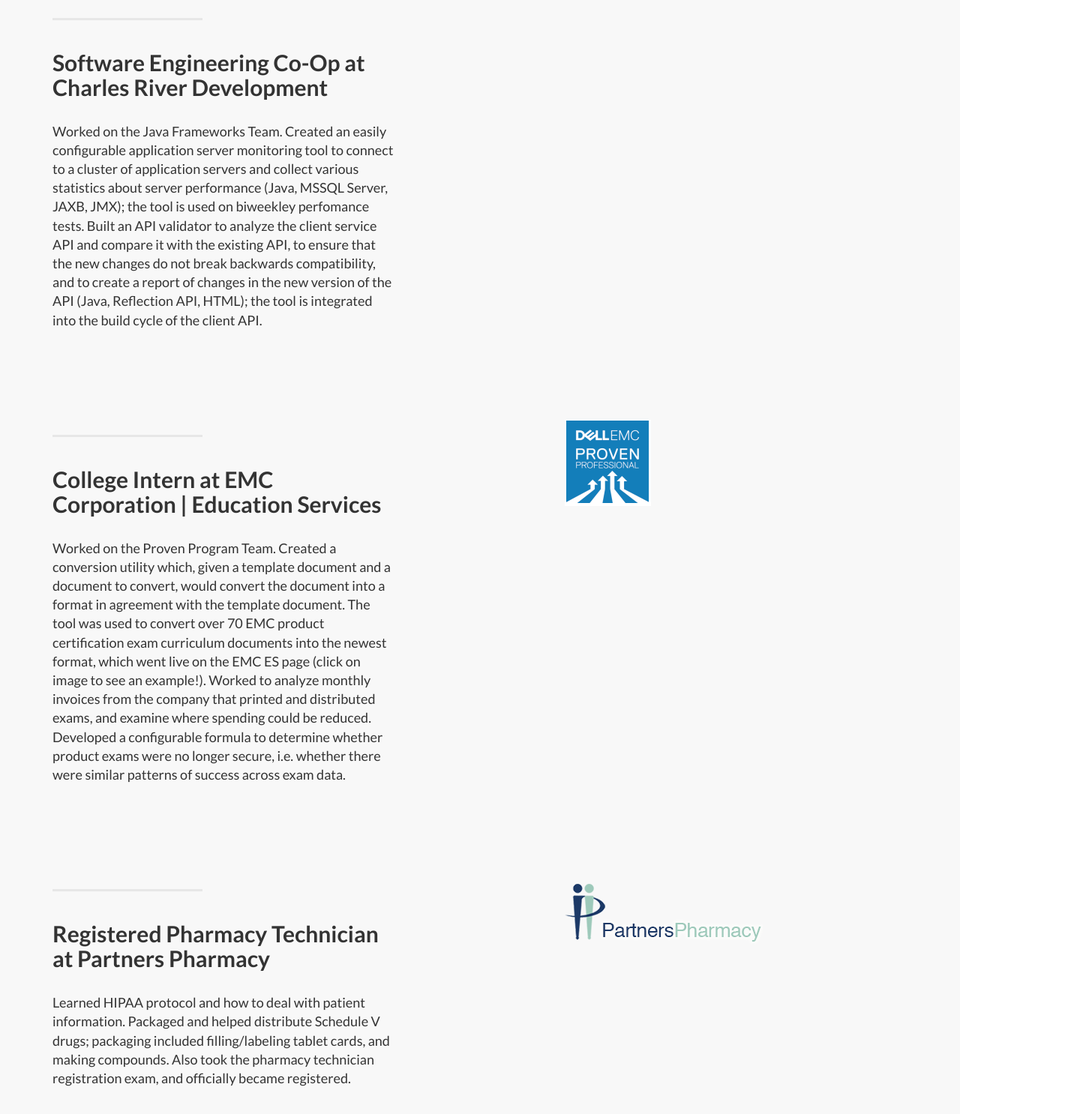
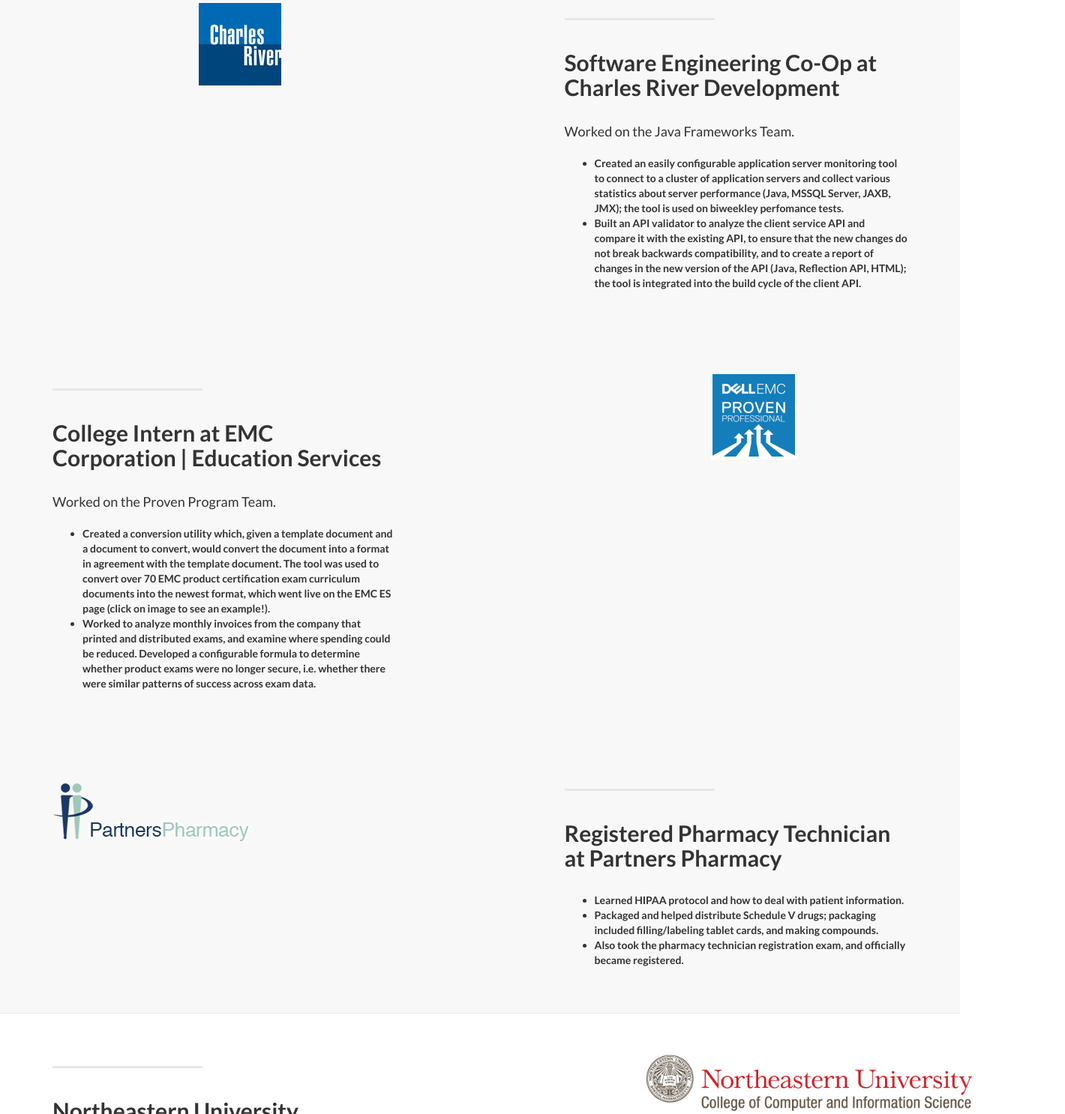
Before and after one commit to raghavp96/old_website, a plain HTML site: page index.html in a window 1280 px wide. Shown: the part 1314-2800 px from the top of the page at 75% size, 1420 px wide, since content can reach past the window. Drawn offline with Linux system fonts and the light colour scheme.

Commit message:
some more changes; still need to center images

```diff
--- a/index.html
+++ b/index.html
@@ -98,6 +98,12 @@
 																	<span class="network-name">Linkedin</span>
 																</a>
                             </li>
+                            <li>
+                                <a href="docs/resume.pdf" class="btn btn-default btn-lg">
+                                                                    <i class="fa fa-linkedin fa-fw"></i>
+                                                                    <span class="network-name">Resume</span>
+                                                                </a>
+                            </li>
                         </ul>
                     </div>
                 </div>
@@ -143,16 +149,20 @@
 
         <div class="container">
             <div class="row">
-                <div class="col-lg-5 col-sm-6">
+                <div class="col-lg-5 col-lg-offset-1 col-sm-push-6  col-sm-6">
                     <hr class="section-heading-spacer">
                     <div class="clearfix"></div>
                     <h2 class="section-heading">Software Engineering Co-Op at Charles River Development</h2>
                     <p class="lead">
-                            Worked on the Java Frameworks Team. Created an easily configurable application server monitoring tool to connect to a cluster of application servers and collect various statistics about server performance (Java, MSSQL Server, JAXB, JMX); the tool is used on biweekley perfomance tests. Built an API validator to analyze the client service API and compare it with the existing API, to ensure that the new changes do not break backwards compatibility, and to create a report of changes in the new version of the API (Java, Reflection API, HTML); the tool is integrated into the build cycle of the client API.
+                            Worked on the Java Frameworks Team.
+                            <ul>
+                                <li>Created an easily configurable application server monitoring tool to connect to a cluster of application servers and collect various statistics about server performance (Java, MSSQL Server, JAXB, JMX); the tool is used on biweekley perfomance tests. </li>
+                                <li>Built an API validator to analyze the client service API and compare it with the existing API, to ensure that the new changes do not break backwards compatibility, and to create a report of changes in the new version of the API (Java, Reflection API, HTML); the tool is integrated into the build cycle of the client API.</li>
+                            </ul>
                     </p>
                 </div>
-                <div class="col-lg-5 col-lg-offset-2 col-sm-6">
-                    <img class="img-responsive" src="img/charlesRiverDev.png" alt="">
+                <div class="col-lg-5 col-sm-pull-4  col-sm-6">
+                    <img class="img-responsive" src="img/charlesRiverDevelopment.png" alt="">
 
                 </div>
             </div>
@@ -173,10 +183,14 @@
                     <div class="clearfix"></div>
                     <h2 class="section-heading">College Intern at EMC Corporation | Education Services </h2>
                     <p class="lead">
-                            Worked on the Proven Program Team. Created a conversion utility which, given a template document and a document to convert, would convert the document into a format in agreement with the template document. The tool was used to convert over 70 EMC product certification exam curriculum documents into the newest format, which went live on the EMC ES page (click on image to see an example!). Worked to analyze monthly invoices from the company that printed and distributed exams, and examine where spending could be reduced. Developed a configurable formula to determine whether product exams were no longer secure, i.e. whether there were similar patterns of success across exam data.
+                            Worked on the Proven Program Team.
+                            <ul>
+                                <li>Created a conversion utility which, given a template document and a document to convert, would convert the document into a format in agreement with the template document. The tool was used to convert over 70 EMC product certification exam curriculum documents into the newest format, which went live on the EMC ES page (click on image to see an example!). </li>
+                                <li> Worked to analyze monthly invoices from the company that printed and distributed exams, and examine where spending could be reduced. Developed a configurable formula to determine whether product exams were no longer secure, i.e. whether there were similar patterns of success across exam data. </li>
+                            </ul>
                     </p>
                 </div>
-                <div class="col-lg-5 col-lg-offset-2 col-sm-6">
+                <div class="col-lg-5 col-lg-offset-2 col-sm-push-2 col-sm-6">
                     <a href="https://education.emc.com/_content/_common/docs/exam_descriptions/E20-007_Data_Science_and_Big_Data_Analytics.pdf?utm_source=int-exam-tool-exampdf&utm_medium=web-edsvcs&utm_campaign=demand-gen">
                         <img class="img-responsive" src="img/emcEsProven.png" alt="">
                     </a>
@@ -194,15 +208,19 @@
 
         <div class="container">
             <div class="row">
-                <div class="col-lg-5 col-sm-6">
+                <div class="col-lg-5 col-lg-offset-1 col-sm-push-6  col-sm-6">
                     <hr class="section-heading-spacer">
                     <div class="clearfix"></div>
                     <h2 class="section-heading">Registered Pharmacy Technician at Partners Pharmacy </h2>
                     <p class="lead">
-                            Learned HIPAA protocol and how to deal with patient information. Packaged and helped distribute Schedule V drugs; packaging included filling/labeling tablet cards, and making compounds. Also took the pharmacy technician registration exam, and officially became registered.
+                            <ul>
+                                <li> Learned HIPAA protocol and how to deal with patient information. </li>
+                                <li> Packaged and helped distribute Schedule V drugs; packaging included filling/labeling tablet cards, and making compounds. </li>
+                                <li> Also took the pharmacy technician registration exam, and officially became registered. </li>
+                            </ul>
                     </p>
                 </div>
-                <div class="col-lg-5 col-lg-offset-2 col-sm-6">
+                <div class="col-lg-5 col-sm-pull-6  col-sm-6">
                     <img class="img-responsive" src="img/partnersPharmacy.png" alt="">
 
                 </div>
@@ -219,7 +237,7 @@
         <div class="container">
 
             <div class="row">
-                <div class="col-lg-5 col-lg-offset-1 col-sm-push-6  col-sm-6">
+                <div class="col-lg-5 col-sm-6">
                     <hr class="section-heading-spacer">
                     <div class="clearfix"></div>
                     <h2 class="section-heading">Northeastern University</h2>
@@ -248,7 +266,7 @@
                         </ul>
                     </p>
                 </div>
-                <div class="col-lg-5 col-sm-pull-6  col-sm-6">
+                <div class="col-lg-5 col-lg-offset-2 col-sm-push-1 col-sm-6">
                     <img class="img-responsive" src="img/neuCollage.png" alt="">
                 </div>
             </div>
@@ -264,7 +282,7 @@
         <div class="container">
 
             <div class="row">
-                <div class="col-lg-5 col-sm-6">
+                <div class="col-lg-5 col-lg-offset-1 col-sm-push-6  col-sm-6">
                     <hr class="section-heading-spacer">
                     <div class="clearfix"></div>
                     <h2 class="section-heading">Advanced Math and Science Academy Charter School</h2>
@@ -285,7 +303,7 @@
                         </ul>
                     </p>
                 </div>
-                <div class="col-lg-5 col-lg-offset-2 col-sm-6">
+                <div class="col-lg-5 col-sm-pull-5  col-sm-6">
                     <img class="img-responsive" src="img/amsa.png" alt="">
                 </div>
             </div>
```
Also changed, not shown: img/neuCollage.jpg (deleted), 1 other file.
